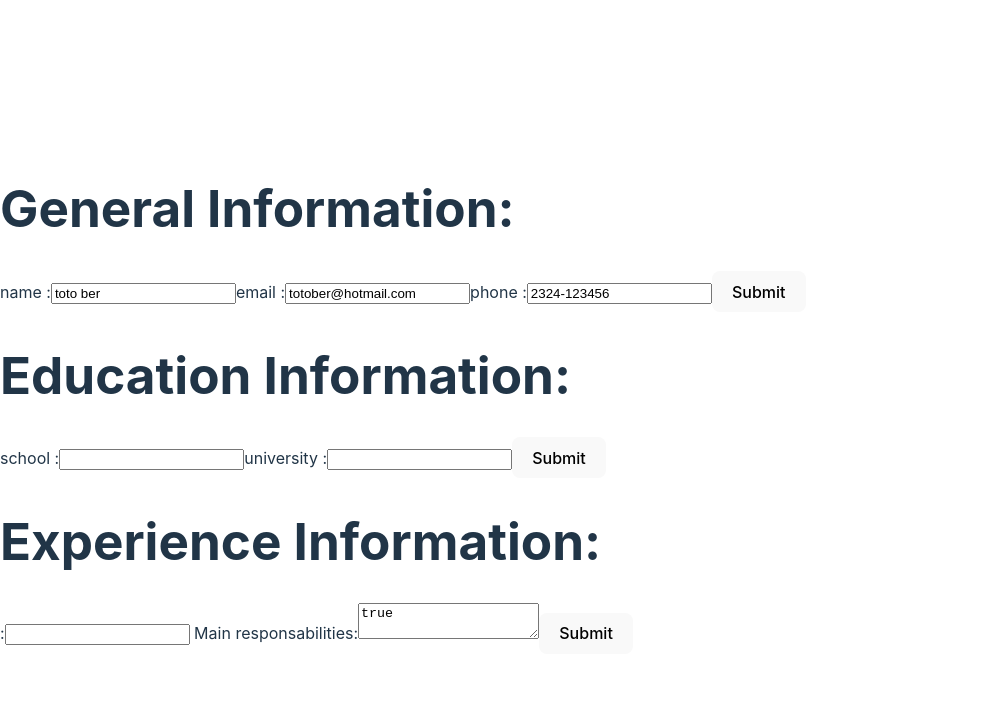
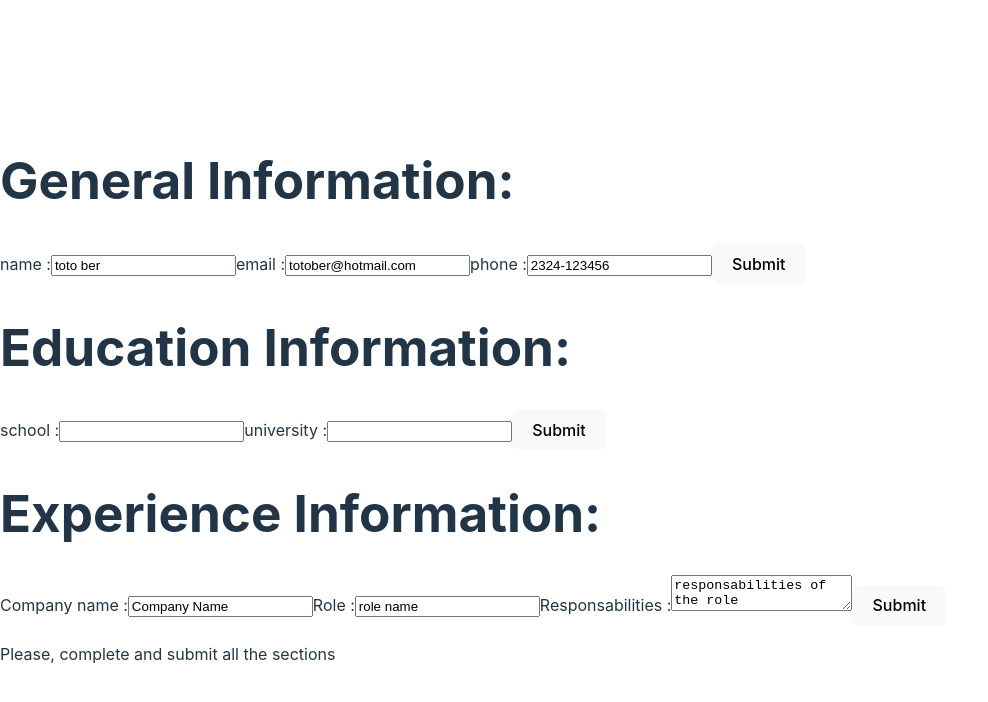
Before and after one commit to totober/react-cv-app, a React (Vite) app: page / in a window 1280 px wide. Shown: the top 702 px of the page, without its empty margins (0-988 px from the left). Built offline with nearby package versions, Linux system fonts and the light colour scheme.

Commit message:
Added function to sync all sections to submit the form

```diff
--- a/src/components/App.jsx
+++ b/src/components/App.jsx
@@ -4,33 +4,27 @@ import { General } from "./general"
 import { Education } from './education'
 import { Experience } from './experience'
 
-let initialFields = {
-  profile: [
-    {id: 0, title: "name", value: "toto ber", details: null, required: true},
-    {id: 1, title: "email", value: "totober@hotmail.com", details: null, required: true},
-    {id: 2, title: "phone", value: "2324-123456", details: null, required: true}
-  ],
-  education: [
-    {id: 0, title: "school", value: "", details: null, required: true},
-    {id: 1, title: "university", value: "", details: null, required: true}
-  ],
-  experience: [
-    {
-      id: 0,
-      company: "Company Name",
-      role: "role name",
-      responsabilities: "responsabilities of the role",
-      details: true,
-      required: true
+
+export default function App() {
+  let [fields, dispatch] = useReducer(reducer, initialFields)
+  let [canSubmit, setCanSubmit] = useState({experience: false, profile: false, education: false})
+  let readyForSubmit = true
+
+  for (let prop in canSubmit) {
+
+    if(canSubmit[prop] === false) {
+      readyForSubmit = false
+      break
     }
-  ]
   }
 
+  function canSubmitUpdater(name, bool){
 
-function App() {
-  let [fields, dispatch] = useReducer(reducer, initialFields)
-
-
+    setCanSubmit({
+        ...canSubmit,
+        [name]: bool
+    })
+  }
 
   function handleAdd(name, idCounter){
 
@@ -66,51 +60,41 @@ return (
     <>
       <h1>General Information:</h1>
       <General fields={fields.profile} handleChange={handleChange} handleAdd={handleAdd}
-                handleDelete={handleDelete} name={"profile"}/>
+                handleDelete={handleDelete} name={"profile"} canSubmit={canSubmitUpdater}/>
+
       <h1>Education Information:</h1>
       <General fields={fields.education} handleChange={handleChange} handleAdd={handleAdd}
-                handleDelete={handleDelete} name={"education"}/>
+                handleDelete={handleDelete} name={"education"} canSubmit={canSubmitUpdater}/>
       <h1>Experience Information:</h1>
-      {/* <Experience fields={fields} setFields={setFields}/> */}
       <General fields={fields.experience} handleChange={handleChange} handleAdd={handleAdd}
-                handleDelete={handleDelete} name={"experience"}/>
+                handleDelete={handleDelete} name={"experience"} canSubmit={canSubmitUpdater}/>
+
+      {readyForSubmit ? <button>Submit CV</button>
+       : <p>Please, complete and submit all the sections</p>}
     </>
   )
 }
 
-export default App
-
-
-
-function add(name, idCounter){
-
-  let newObject
-
-  switch(name){
-
-    case "experience":
-      newObject = {
-        id: idCounter,
+let initialFields = {
+  profile: [
+    {id: 0, title: "name", value: "toto ber", required: true},
+    {id: 1, title: "email", value: "totober@hotmail.com", required: true},
+    {id: 2, title: "phone", value: "2324-123456", required: true}
+  ],
+  education: [
+    {id: 0, title: "school", value: "", required: true},
+    {id: 1, title: "university", value: "", required: true}
+  ],
+  experience: [
+    {
+      id: 0,
       company: "Company Name",
       role: "role name",
       responsabilities: "responsabilities of the role",
-        details: true,
-        required: null
+      required: true
     }
-    break;
-
-    default:
-      newObject = {
-        id: idCounter,
-        title: "",
-        value: "",
-        details: null
+  ]
 }
-  }
-
-  return newObject
-}
-
 
 
 function reducer(fields, action){
--- a/src/components/field.jsx
+++ b/src/components/field.jsx
@@ -1,21 +1,29 @@
 export default function Field({field, handleDelete, name}){
+
+    if(name === "experience") {
+
+        return (
+            <>
+                <label>Company name :
+                    <p>{field.company}</p>
+                </label>
+                <label>Role :
+                    <p>{field.role}</p>
+                </label>
+                <label>Responsabilities :
+                    <p>{field.responsabilities}</p>
+                </label>
+                <button onClick={() => handleDelete(name, field.id, field.required)}>X</button>
+            </>
+        )
+    }
 
     return (
         <>
             <label>{field.title} :
                 <p>{field.value}</p>
             </label>
-            {field.details &&
-            <label> Main responsabilities:
-                <p>{field.details}</p>
-            </label> }
             <button onClick={() => handleDelete(name, field.id, field.required)}>X</button>
         </>
     )
 }
-
-
-
-{/*  <label> Main responsabilities:
-                <textarea onChange={(e) => handleChange(e, name)}></textarea>
-            </label> } */}
--- a/src/components/general.jsx
+++ b/src/components/general.jsx
@@ -5,71 +5,26 @@ import AddField from "./addField"
 
 
 
-/* export function General({fields, handleChange, handleAdd, handleDelete, name}){
-    let [idCounter, setIdCounter] = useState(fields.length)
-    let [isEditing, setIsEditing] = useState(true)
-    let [isAdding, setIsAdding] = useState(false)
-
-
-    function handleAddField(name, idCounter){
-
-        handleAdd(name, idCounter)
-        setIsAdding(true)
-        setIdCounter(idCounter + 1)
-    }
-
-    function handleSubmit(){
-
-        setIsEditing(false)
-        setIsAdding(false)
-    }
-
-    if(!isEditing && !isAdding) {
-        return (
-            <>
-                { fields.map(p => <Field field={p} handleDelete={handleDelete} name={name}/>) }
-                <button onClick={() => setIsEditing(true)}>Edit</button>
-                <button onClick={() => handleAddField(name, idCounter)}>Add new field</button>
-            </>
-        )
-    }
-
-    if(!isEditing && isAdding) {
-
-        return (
-            <>
-                {   fields.map((p, index) => {
-                        let stop = fields.length - 1
-
-                        if(index < stop) {
-                            return <Field field={p} handleDelete={handleDelete} name={name}/>
-                        } else {
-                            return <Input field={p} handleSubmit={handleSubmit}
-                                    handleChange={handleChange} name={name}/>
-                        }
-                    })
-                }
-               <button onClick={handleSubmit}>Submit</button>
-            </>
-        )
-    }
-
-    return (
-        <>
-            { fields.map(p => <Input field={p} handleChange={handleChange} name={name}/>) }
-            <button onClick={handleSubmit}>Submit</button>
-        </>
-    )
-} */
-
-
-    export function General({fields, handleChange, handleAdd, handleDelete, name}){
+export function General({fields, handleChange, handleAdd, handleDelete, name, canSubmit}){
 let [idCounter, setIdCounter] = useState(fields.length)
 let [state, setState] = useState("editing")
 
 
-        function handleAddField(name, idCounter){
+    function handleSubmitBtn(){
 
+        canSubmit(name, true)
+        setState(null)
+    }
+
+    function handleEditBtn(){
+
+        canSubmit(name, false)
+        setState("editing")
+    }
+
+    function handleAddBtn(){
+
+        canSubmit(name, false)
         handleAdd(name, idCounter)
         setState("adding")
         setIdCounter(idCounter + 1)
@@ -77,40 +32,41 @@ import AddField from "./addField"
 
     if(state === "editing") {
 
+
         return (
             <>
-                    { fields.map(p => <Input field={p} handleChange={handleChange} name={name}/>) }
-                    <button onClick={() => setState(null)}>Submit</button>
+                { fields.map(f => <Input key={f.id} field={f} handleChange={handleChange} name={name}/>) }
+                <button onClick={handleSubmitBtn}>Submit</button>
             </>
         )
-
     }
 
     if(state === "adding") {
 
         return (
             <>
-                    {   fields.map((p, index) => {
+                {   fields.map((f, index) => {
                         let stop = fields.length - 1
 
                             if(index < stop) {
-                                return <Field field={p} handleDelete={handleDelete} name={name}/>
+                                return <Field key={f.id} field={f} handleDelete={handleDelete}
+                                        name={name}/>
                             } else {
-                                return <Input field={p} handleSubmit={() => setState(null)}
-                                        handleChange={handleChange} name={name}/>
+                                return <Input key={f.id} field={f} handleChange={handleChange}
+                                        name={name} state={state}/>
                             }
                     })
                 }
-                   <button onClick={() => setState(null)}>Submit</button>
+                <button onClick={handleSubmitBtn}>Submit</button>
             </>
         )
     }
 
     return (
         <>
-                { fields.map(p => <Field field={p} handleDelete={handleDelete} name={name}/>) }
-                <button onClick={() => setState("editing")}>Edit</button>
-                <button onClick={() => handleAddField(name, idCounter)}>Add new field</button>
+            {   fields.map(f => <Field key={f.id} field={f} handleDelete={handleDelete} name={name}/>) }
+                    <button onClick={handleEditBtn}>Edit</button>
+                    <button onClick={handleAddBtn}>Add new field</button>
         </>
     )
 }
--- a/src/components/input.jsx
+++ b/src/components/input.jsx
@@ -1,60 +1,30 @@
-/* export default function Input({field, handleChange, name}){
+export default function Input({field, handleChange, name, state = null}){
+
+    switch(name){
+
+        case "experience": {
 
             return (
                 <>
-            <label>{field.title} :
-                <input type="text" value={field.value}
-                onChange={(e) => handleChange(e, name)} data-id={field.id}/>
+                   <label>Company name :
+                            <input type="text" value={field.company}
+                            onChange={(e) => handleChange(e, name, "company")} data-id={field.id}/>
                     </label>
-        </>
-    )
-} */
-
-
-export default function Input({field, handleChange, name}){
-
-
-    if(field.required && field.details){
-
-        return (
-            <>
-                <label>{field.title} :
-                    <input type="text" value={field.value}
-                    onChange={(e) => handleChange(e, name, "value")} data-id={field.id}/>
+                    <label>Role :
+                            <input type="text" value={field.role}
+                            onChange={(e) => handleChange(e, name, "role")} data-id={field.id}/>
                     </label>
-                <label> Main responsabilities:
-                    <textarea value={field.details} onChange={(e) => handleChange(e, name, "details")} data-id={field.id}></textarea>
-                </label>
-            </>
-
-        )
-    }
-
-    if(field.required){
-
-        return (
-            <label>{field.title} :
-                <input type="text" value={field.value}
-                onChange={(e) => handleChange(e, name, "value")} data-id={field.id}/>
-            </label>
-        )
-    }
-
-    if(!field.required && field.details){
-
-        return (
-            <>
-                <label>{field.title} :
-                    <input type="text" value={field.value}
-                    onChange={(e) => handleChange(e, name, "value")} data-id={field.id}/>
-                </label>
-                <label> Main responsabilities:
-                    <textarea onChange={(e) => handleChange(e, name, "details")}></textarea>
+                    <label>Responsabilities :
+                        <textarea value={field.responsabilities} data-id={field.id}
+                        onChange={(e) => handleChange(e, name, "responsabilities")}></textarea>
                     </label>
                 </>
             )
         }
 
+        default: {
+
+            if(state === "adding"){
 
                 return (
                     <>
@@ -70,17 +40,12 @@ export default function Input({field, handleChange, name}){
                 )
             }
 
-
-function TextArea({handleChange, name}){
-
             return (
-        <>
-            <label> Main responsabilities:
-               <textarea onChange={(e) => handleChange(e, name)}>
-
-                </textarea>
+                <label>{field.title} :
+                    <input type="text" value={field.value}
+                    onChange={(e) => handleChange(e, name, "value")} data-id={field.id}/>
                 </label>
-        </>
             )
-
         }
+    }
+}
```
Lines whose indentation alone changed are shown as unchanged.
